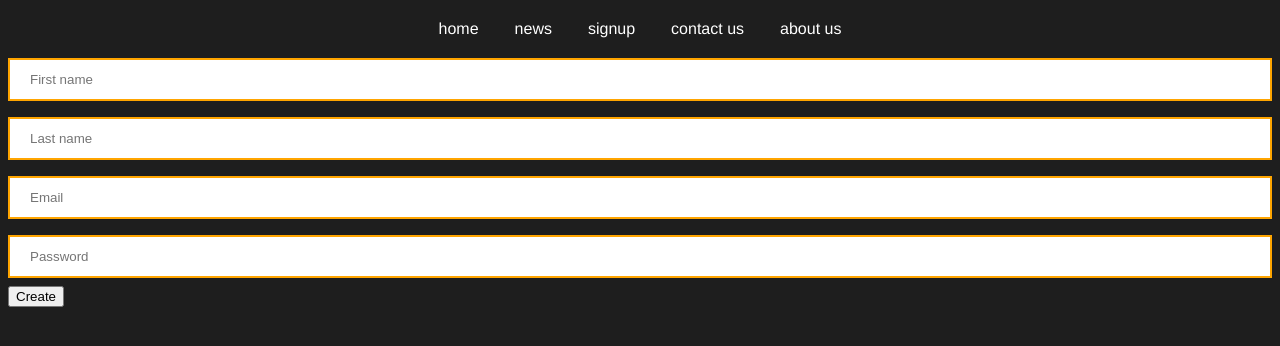
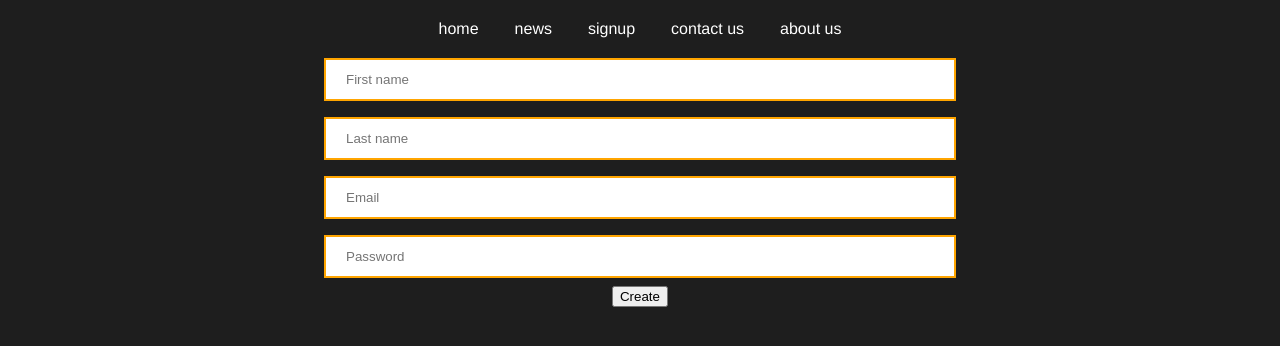
Before and after one commit to haezera/trade, a React (Vite) app in the folder frontend/: page /signup in a window 1280 px wide. Shown: the top 346 px of the page. Built offline with nearby package versions, Linux system fonts and the light colour scheme.

Commit message:
feat: genuine FEAT of software engineering. I just received something from the BACKEND. This is literally CRAZY.

```diff
--- a/frontend/src/Signup.jsx
+++ b/frontend/src/Signup.jsx
@@ -23,7 +23,7 @@ const Signup = () => {
           password: password,
         }),
       });
-
+      console.log("New session:" + res);
       if (res.status === 200) {
         setFirstName("");
         setLastName("");
@@ -37,34 +37,39 @@ const Signup = () => {
 
   return (
     <div className="App">
+      <center>
         <form onSubmit={handleSubmit}>
           <input
             type="text"
             value={firstName}
             placeholder="First name"
             onChange={(e) => setFirstName(e.target.value)}
-        />
+          />{" "}
+          <br />
           <input
             type="text"
             value={lastName}
             placeholder="Last name"
             onChange={(e) => setLastName(e.target.value)}
           />
+          <br />
           <input
             type="text"
             value={email}
             placeholder="Email"
             onChange={(e) => setEmail(e.target.value)}
-        />
+          />{" "}
+          <br />
           <input
             type="password"
             value={password}
             placeholder="Password"
             onChange={(e) => setPassword(e.target.value)}
           />
-
+          <br />
           <button type="submit">Create</button>
         </form>
+      </center>
     </div>
   );
 };
--- a/frontend/src/style.css
+++ b/frontend/src/style.css
@@ -25,7 +25,7 @@ label {
 input {
   background-color: white;
   border: 2px solid orange;
-  width: 100%;
+  width: 50%;
   padding: 12px 20px;
   margin: 8px 0;
   box-sizing: border-box;
@@ -33,7 +33,7 @@ input {
 
 input[type="submit"] {
   background-color: #eb9534;
-  width: 100%;
+  width: 150%;
   padding: 12px 20px;
   margin: 8px 0;
   box-sizing: border-box;
```
Also changed, not shown: 1 other file (tests, documents, lock files or other folders). Lines whose indentation alone changed are shown as unchanged.
